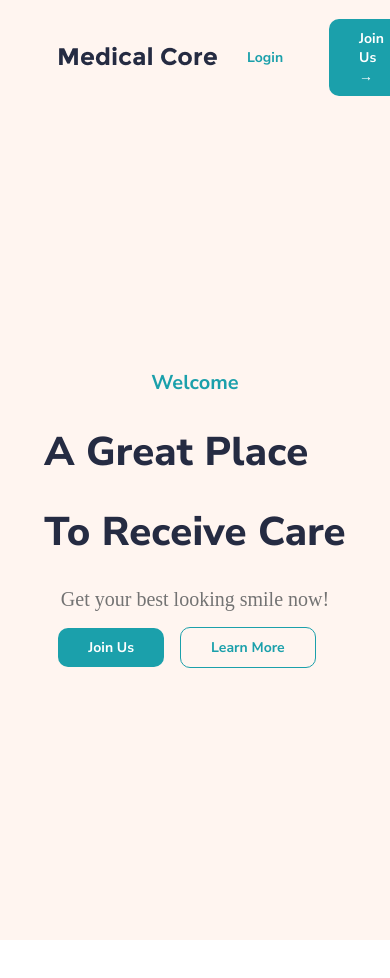
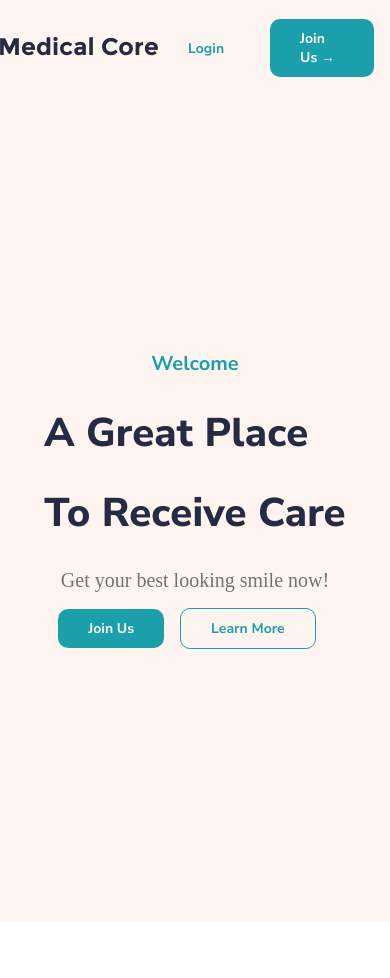
Before and after one commit to mhenriette/BEM-Medical, a plain HTML site: page index.html in a window 390 px wide. Shown: the top 978 px of the page. Drawn offline with Linux system fonts and the light colour scheme.

Commit message:
Added last changes

```diff
--- a/index.css
+++ b/index.css
@@ -233,7 +233,7 @@
         }
 
         @media only screen and (max-width: 480px) {
-            .Header {
+            .header {
                 margin: 0px;
             }
             .nav-list {
@@ -275,7 +275,7 @@
         }
 
         @media only screen and (max-width: 768px) {
-            .Header {
+            .header {
                 margin: 0px;
             }
             .nav-list {
```
